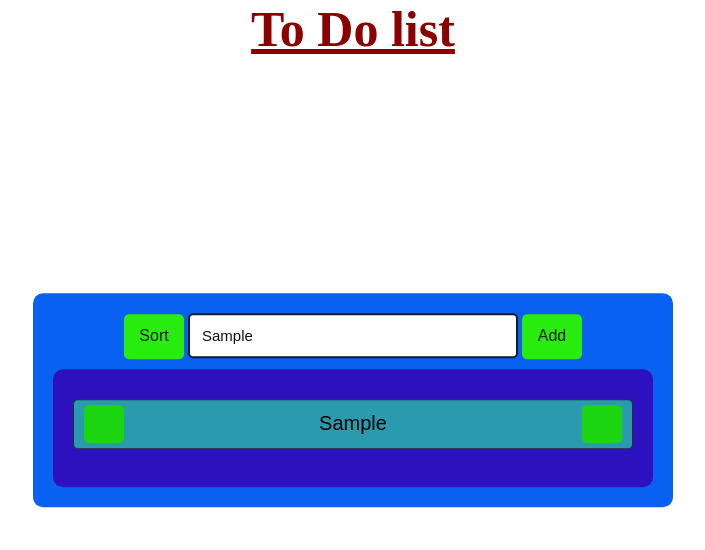
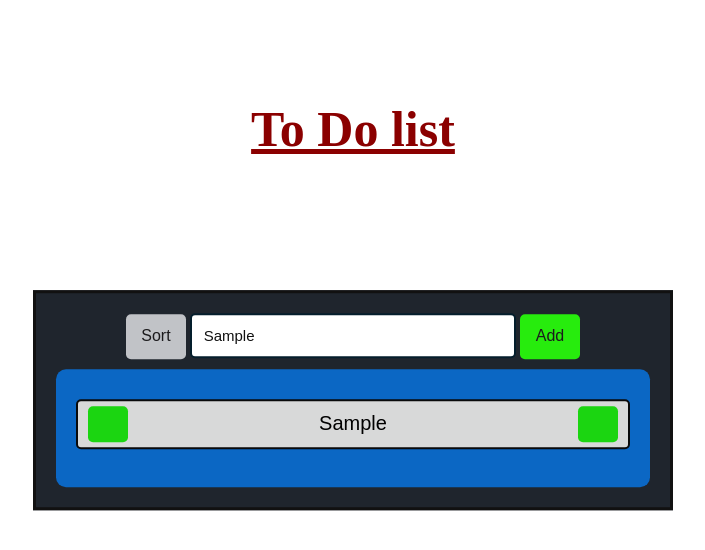
Before and after one commit to OlwethuB/ToDoList, a plain HTML site: page index.html in a window 1280 px wide. Both pictures are taken after typing "Sample" into the empty fields and a click on the button "Add". Shown: the whole page, without its empty margins (287-992 px from the left). Drawn offline with Linux system fonts and the light colour scheme.

Commit message:
somesome

```diff
--- a/src/script.js
+++ b/src/script.js
@@ -85,7 +85,7 @@ document.querySelector("#addTask").onclick = function () {
   } else {
     document.querySelector("#tasks").innerHTML += `
               <div class="task">
-                              <button class="done">
+                              <button class="done" onclick='strike'>
                       <i class="far fa-trash-alt"></i>
                   </button>
                   <span id="name">
@@ -105,3 +105,8 @@ document.querySelector("#addTask").onclick = function () {
     }
   }
 };
+
+function strike(){
+    let ele = document.getElementsByClassName("name");
+    ele.style.setProperty("text-decoration", "line-through");
+}
--- a/src/style.css
+++ b/src/style.css
@@ -13,7 +13,7 @@ h1 {
   font-size: 50px;
   color: darkred;
   text-decoration: underline;
-  margin-bottom: 10px;
+  margin: 100px;
   text-align: center;
 }
 
@@ -24,8 +24,8 @@ h1 {
     top: 50%;
     left: 50%;
     padding: 20px;
-    background: rgb(8, 97, 241);
-    border-radius: 10px;
+    background: rgb(31, 37, 45);
+    border: 3px solid #111111;
     min-width: 450px;
     position: absolute;
     min-height: 100px;
@@ -54,11 +54,25 @@ input:focus{
     border-color: #e6e9ec;
 }
 
-button{
+#addTask{
     position: relative;
     font-weight: 500;
     font-size: 16px;
     background-color: #27ec0d;
+    border: none;
+    color: #1c1b1d;
+    cursor: pointer;
+    outline: none;
+    width: 10%;
+    height: 45px;
+    border-radius: 5px;
+    font-family: 'Poppins',sans-serif;
+}
+#fix{
+    position: relative;
+    font-weight: 500;
+    font-size: 16px;
+    background-color: #c1c3c7;
     border: none;
     color: #1c1b1d;
     cursor: pointer;
@@ -73,7 +87,7 @@ button{
     border-radius: 10px;
     width: 100%;
     position: relative;
-    background-color: #2d11be;
+    background-color: #0b67c4;
     padding: 30px 20px;
     margin-top: 10px;
 }
@@ -82,9 +96,9 @@ button{
     border-radius: 5px;
     align-items: center;
     justify-content: space-between;
-    border: 1px solid #292c2e;
+    border: 2px solid #090a0b;
     cursor: pointer;
-    background-color: #2a9baf;
+    background-color: #d8d9d9;
     height: 50px;
     margin-bottom: 8px;
     padding: 5px 10px;
```
